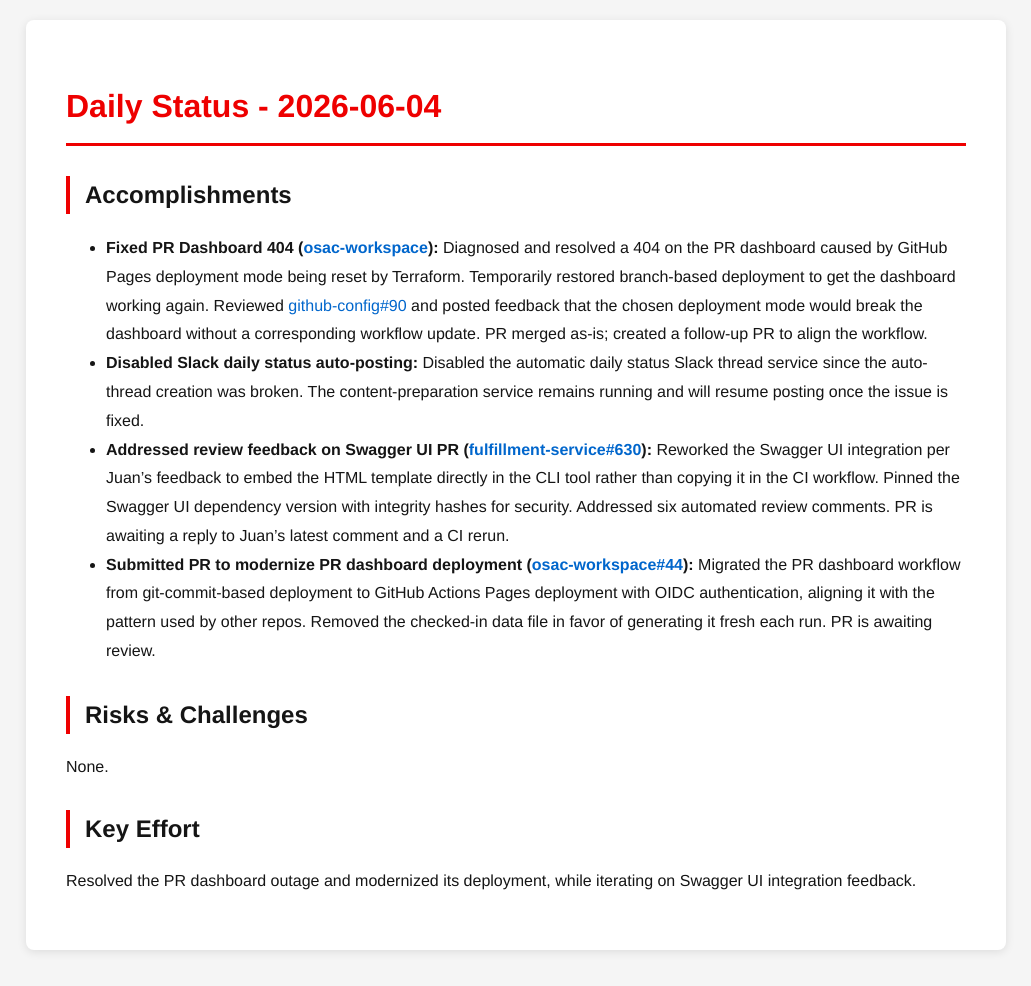
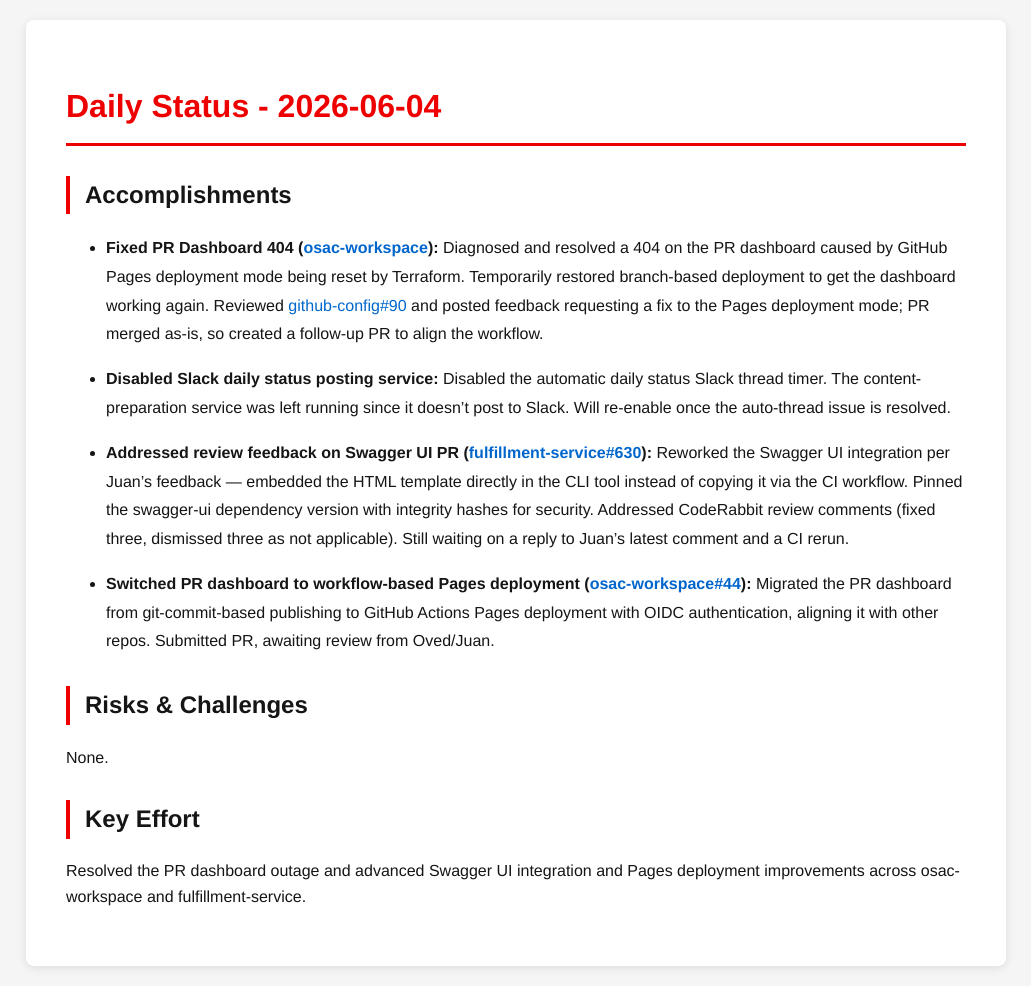
Before and after one commit to tzvatot/daily-status, a Jekyll site: the page built from 2026-06-04.md, in a window 1280 px wide. Shown: the whole page, without its empty margins (124-1155 px from the left). Built offline with Jekyll 4.4.1, drawn with Linux system fonts in a browser that asks for light colours.

Commit message:
Daily status update - 2026-06-04

```diff
--- a/2026-06-04.md
+++ b/2026-06-04.md
@@ -7,13 +7,19 @@
 # Daily Status - 2026-06-04
 
 ## Accomplishments
-- **Fixed PR Dashboard 404 ([osac-workspace](https://github.com/osac-project/osac-workspace)):** Diagnosed and resolved a 404 on the PR dashboard caused by GitHub Pages deployment mode being reset by Terraform. Temporarily restored branch-based deployment to get the dashboard working again. Reviewed [github-config#90](https://github.com/osac-project/github-config/pull/90) and posted feedback that the chosen deployment mode would break the dashboard without a corresponding workflow update. PR merged as-is; created a follow-up PR to align the workflow.
-- **Disabled Slack daily status auto-posting:** Disabled the automatic daily status Slack thread service since the auto-thread creation was broken. The content-preparation service remains running and will resume posting once the issue is fixed.
-- **Addressed review feedback on Swagger UI PR ([fulfillment-service#630](https://github.com/osac-project/fulfillment-service/pull/630)):** Reworked the Swagger UI integration per Juan's feedback to embed the HTML template directly in the CLI tool rather than copying it in the CI workflow. Pinned the Swagger UI dependency version with integrity hashes for security. Addressed six automated review comments. PR is awaiting a reply to Juan's latest comment and a CI rerun.
-- **Submitted PR to modernize PR dashboard deployment ([osac-workspace#44](https://github.com/osac-project/osac-workspace/pull/44)):** Migrated the PR dashboard workflow from git-commit-based deployment to GitHub Actions Pages deployment with OIDC authentication, aligning it with the pattern used by other repos. Removed the checked-in data file in favor of generating it fresh each run. PR is awaiting review.
+
+- **Fixed PR Dashboard 404 ([osac-workspace](https://github.com/osac-project/osac-workspace)):** Diagnosed and resolved a 404 on the PR dashboard caused by GitHub Pages deployment mode being reset by Terraform. Temporarily restored branch-based deployment to get the dashboard working again. Reviewed [github-config#90](https://github.com/osac-project/github-config/pull/90) and posted feedback requesting a fix to the Pages deployment mode; PR merged as-is, so created a follow-up PR to align the workflow.
+
+- **Disabled Slack daily status posting service:** Disabled the automatic daily status Slack thread timer. The content-preparation service was left running since it doesn't post to Slack. Will re-enable once the auto-thread issue is resolved.
+
+- **Addressed review feedback on Swagger UI PR ([fulfillment-service#630](https://github.com/osac-project/fulfillment-service/pull/630)):** Reworked the Swagger UI integration per Juan's feedback — embedded the HTML template directly in the CLI tool instead of copying it via the CI workflow. Pinned the swagger-ui dependency version with integrity hashes for security. Addressed CodeRabbit review comments (fixed three, dismissed three as not applicable). Still waiting on a reply to Juan's latest comment and a CI rerun.
+
+- **Switched PR dashboard to workflow-based Pages deployment ([osac-workspace#44](https://github.com/osac-project/osac-workspace/pull/44)):** Migrated the PR dashboard from git-commit-based publishing to GitHub Actions Pages deployment with OIDC authentication, aligning it with other repos. Submitted PR, awaiting review from Oved/Juan.
 
 ## Risks & Challenges
+
 None.
 
 ## Key Effort
-Resolved the PR dashboard outage and modernized its deployment, while iterating on Swagger UI integration feedback.
+
+Resolved the PR dashboard outage and advanced Swagger UI integration and Pages deployment improvements across osac-workspace and fulfillment-service.
```
